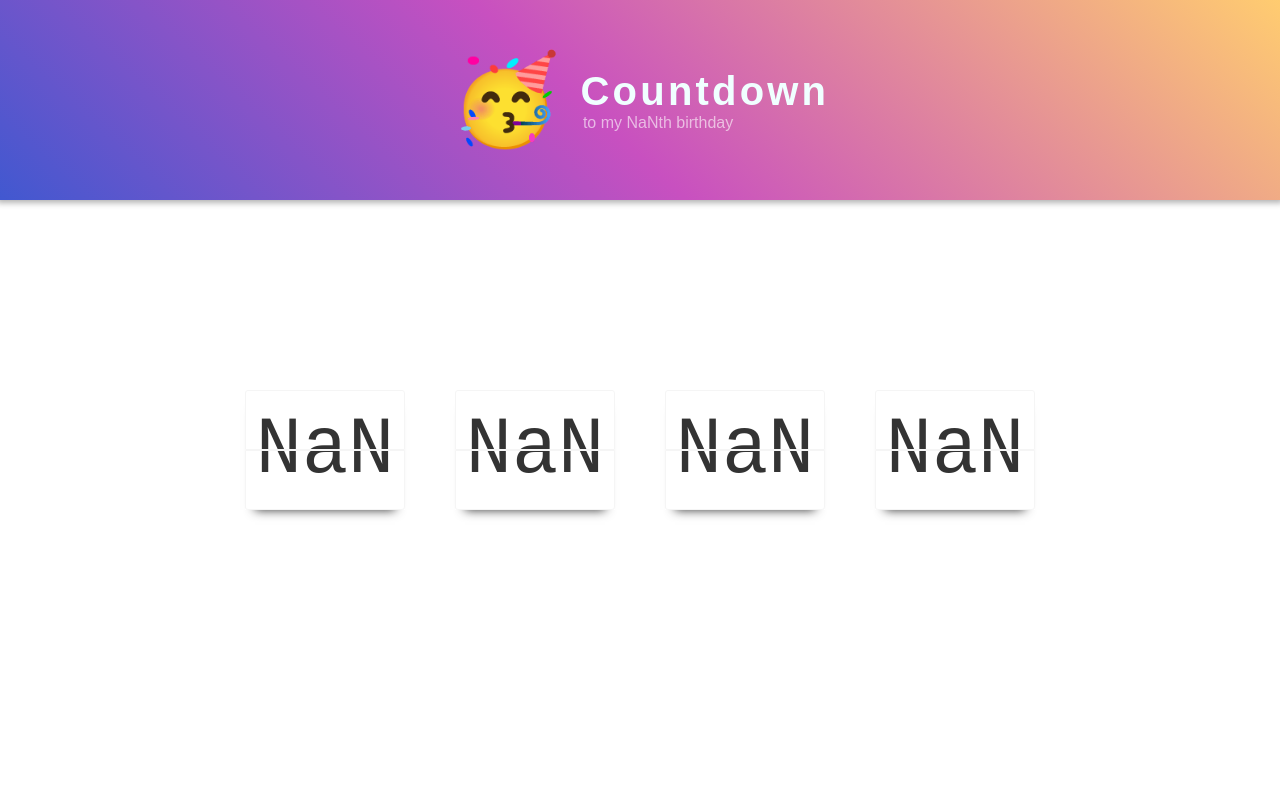
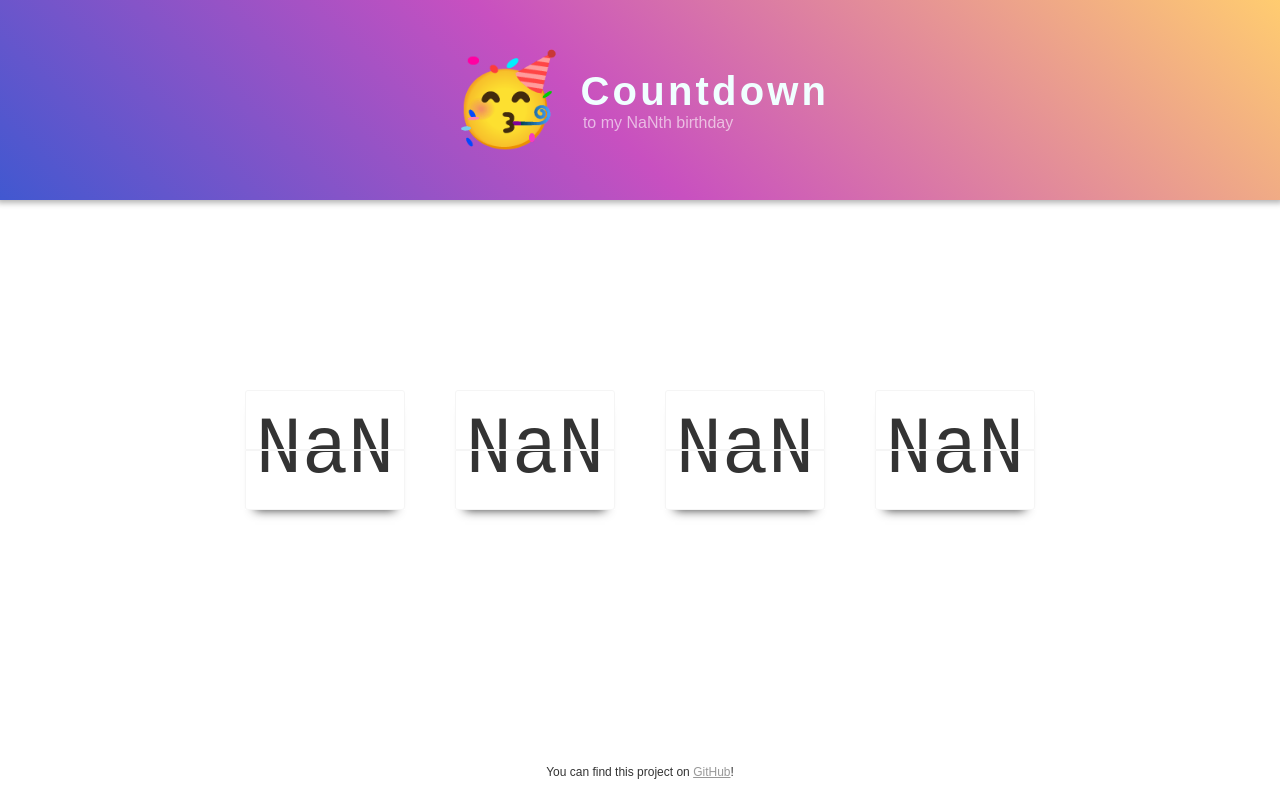
Before and after one commit to liborgabrhel/cz-liborgabrhel-birthday, a React (Create React App) app: page / in a window 1280 px wide. Built offline with nearby package versions, Linux system fonts and the light colour scheme.

Commit message:
feat: new footer message

```diff
--- a/src/components/footer/index.tsx
+++ b/src/components/footer/index.tsx
@@ -1,22 +1,6 @@
-import { SocialSite } from "components/footer/types"
 import { Text } from "components/typography/text"
 import React, { Fragment } from "react"
 import styled from "styled-components"
-
-const SOCIAL_SITES: SocialSite[] = [
-  {
-    name: "twitter",
-    url: "https://twitter.com/libor_g",
-  },
-  {
-    name: "facebook",
-    url: "https://www.facebook.com/libor.gabrhel",
-  },
-  {
-    name: "codepen",
-    url: "https://codepen.io/Libor_G/",
-  },
-]
 
 type Props = {
   children?: never
@@ -26,23 +10,9 @@ export const Footer: React.FunctionComponent<Props> = () => {
   return (
     <Container>
       <FooterText>
-        {`find me on `}
-        {SOCIAL_SITES.map((site: SocialSite, index: number) => {
-          const numberOfLinks = SOCIAL_SITES.length
-          let conjunction = ""
-          if (index < numberOfLinks - 2) {
-            conjunction = ", "
-          }
-          if (index === numberOfLinks - 2) {
-            conjunction = " or "
-          }
-          return (
-            <Fragment key={site.name}>
-              <SocialLink href={site.url}>{site.name}</SocialLink>
-              {conjunction}
-            </Fragment>
-          )
-        })}
+        {`You can find this project on `}
+        <Link href={"https://github.com/liborgabrhel/cz-liborgabrhel-birthday"}>{`GitHub`}</Link>
+        {`!`}
       </FooterText>
     </Container>
   )
@@ -63,16 +33,15 @@ const Container = styled("footer")`
 const FooterText = styled(Text)`
   font-weight: 200;
   font-size: 12px;
-  color: white;
+  color: #333333;
   padding-top: 3px;
   margin: 0;
 `
 
-const SocialLink = styled("a")`
-  color: rgba(255, 255, 255, 0.6);
-  text-decoration: none;
+const Link = styled("a")`
+  color: rgba(51, 51, 51, 0.5);
 
   &:hover {
-    color: white;
+    color: rgba(51, 51, 51, 1);
   }
 `
--- a/src/components/footer/types.ts
+++ /dev/null
@@ -1,4 +0,0 @@
-export type SocialSite = {
-  name: string
-  url: string
-}
```
